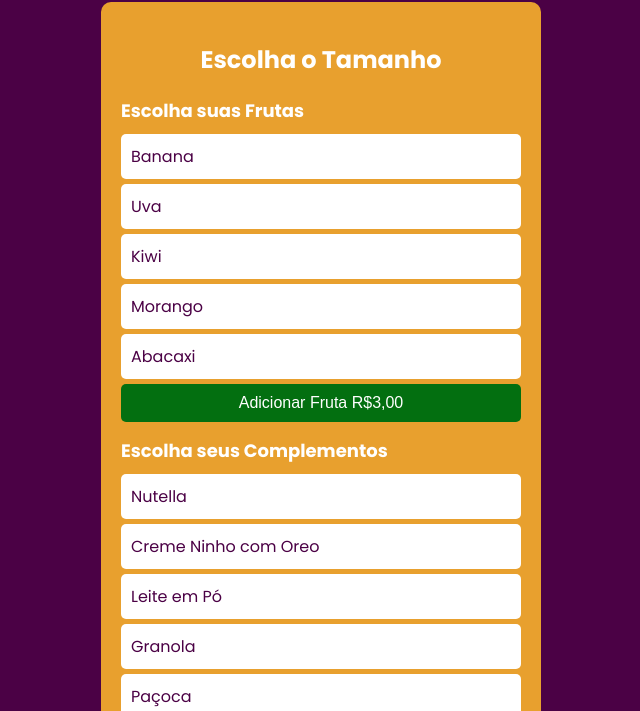
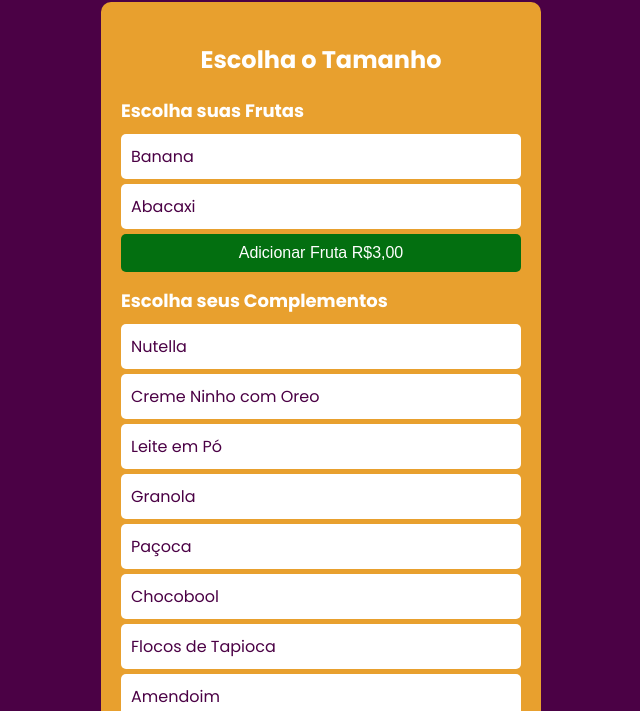
Before and after one commit to HellenJasmine/loja_acai, a website: page item_details.html in a window 1280 px wide. Shown: the part 89-800 px from the top of the page, without its empty margins (319-959 px from the left). Drawn offline with Linux system fonts and the light colour scheme.

```diff
--- a/item_details.html
+++ b/item_details.html
@@ -77,9 +77,9 @@
             <h2>Escolha suas Frutas</h2>
             <div class="options" id="frutas">
                 <input type="checkbox" id="banana"  class="fruta"><label for="banana">Banana</label>
-                <input type="checkbox" id="uva" class="fruta"><label for="uva">Uva</label>
-                <input type="checkbox" id="kiwi" class="fruta"><label for="kiwi">Kiwi</label>
-                <input type="checkbox" id="morango" class="fruta"><label for="morango">Morango</label>
+                <!-- <input type="checkbox" id="uva" class="fruta"><label for="uva">Uva</label> -->
+                <!-- <input type="checkbox" id="kiwi" class="fruta"><label for="kiwi">Kiwi</label> -->
+                <!-- <input type="checkbox" id="morango" class="fruta"><label for="morango">Morango</label> -->
                 <input type="checkbox" id="abacaxi" class="fruta"><label for="abacaxi">Abacaxi</label>
             </div>
             <button class="btn-extra" onclick="addExtra('fruta')">Adicionar Fruta R$3,00</button>
```
